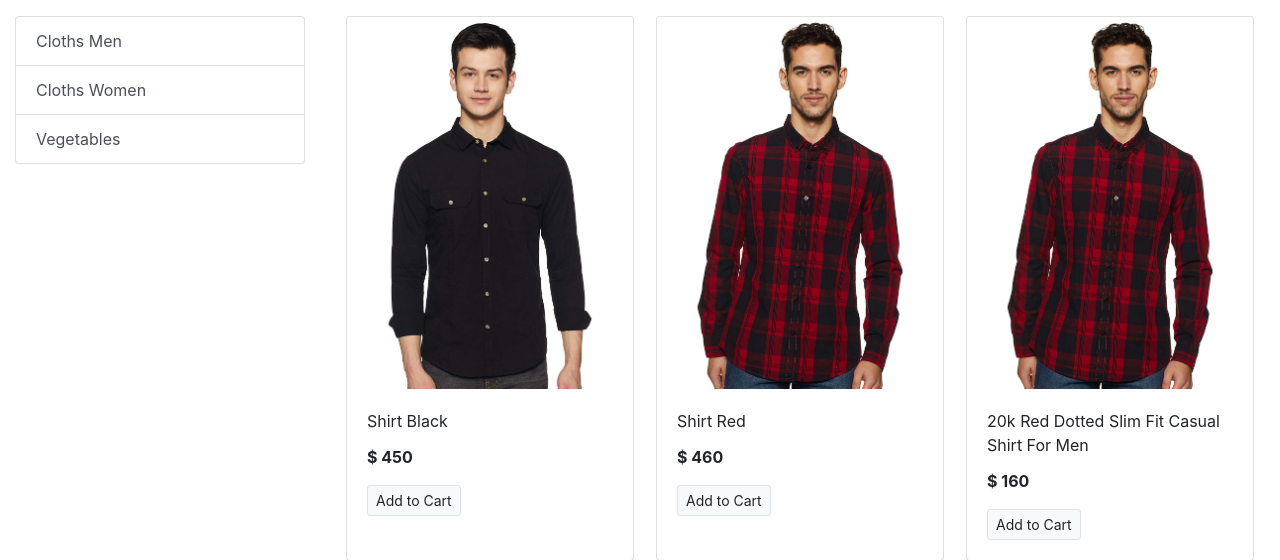
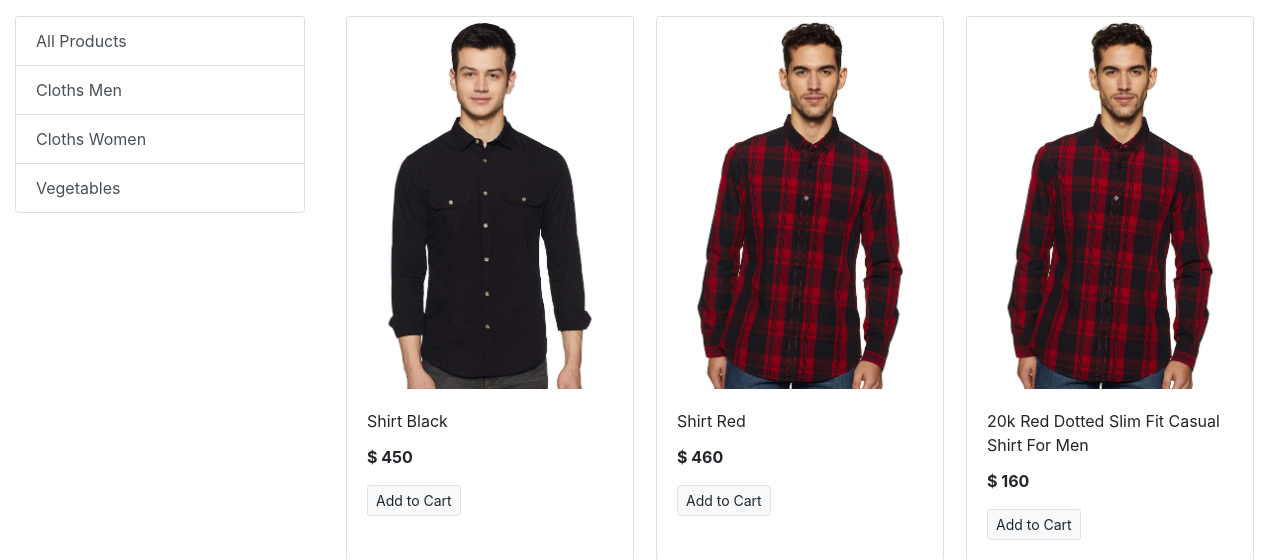
Before and after one commit to MarzanulHoque/Dashboard-design, a Django app: page /?category=1 in a window 1280 px wide. Shown: the part 56-616 px from the top of the page. Run offline with Django 3.2, Linux system fonts and the light colour scheme; data comes from the database, SQL or seed files in the repository; some libraries are stand-ins or nearby versions.

Commit message:
Filter All products By Category

```diff
--- a/Eshop/store/models/product.py
+++ b/Eshop/store/models/product.py
@@ -11,4 +11,11 @@ class Product(models.Model):
 
     @staticmethod
     def get_all_products():
-        return Product.objects.all()
+        return Product.objects.all()\
+
+    @staticmethod
+    def get_all_products_by_categoryid(category_id):
+        if category_id:
+            return Product.objects.filter(category=category_id)
+        else:
+            return Product.get_all_products()
--- a/Eshop/store/templates/index.html
+++ b/Eshop/store/templates/index.html
@@ -7,8 +7,9 @@
         <div class="row">
             <div class="col-lg-3 mx-auto">
                 <ul class="list-group">
+                <a href="/" class="list-group-item list-group-item-action "> All Products </a>
                     {% for category in categories %}
-                    <a href="#" class="list-group-item list-group-item-action ">{{ category.name }}</a>
+                    <a href="/?category={{ category.id }}" class="list-group-item list-group-item-action ">{{ category.name }}</a>
                     {% endfor %}
                 </ul>
             </div>
--- a/Eshop/store/views.py
+++ b/Eshop/store/views.py
@@ -5,10 +5,18 @@ from .models.category import Category
 
 
 def index(request):
-    products = Product.get_all_products()
+
+    products = None
     categories = Category.get_all_categories()
 
-    data = {}
+    categoryID = request.GET.get('category')
+    if categoryID:
+        products = Product.get_all_products_by_categoryid(categoryID)
+    else:
+        products = Product.get_all_products()
+
+
+    data={}
     data['products'] = products
     data['categories'] = categories
 
```
